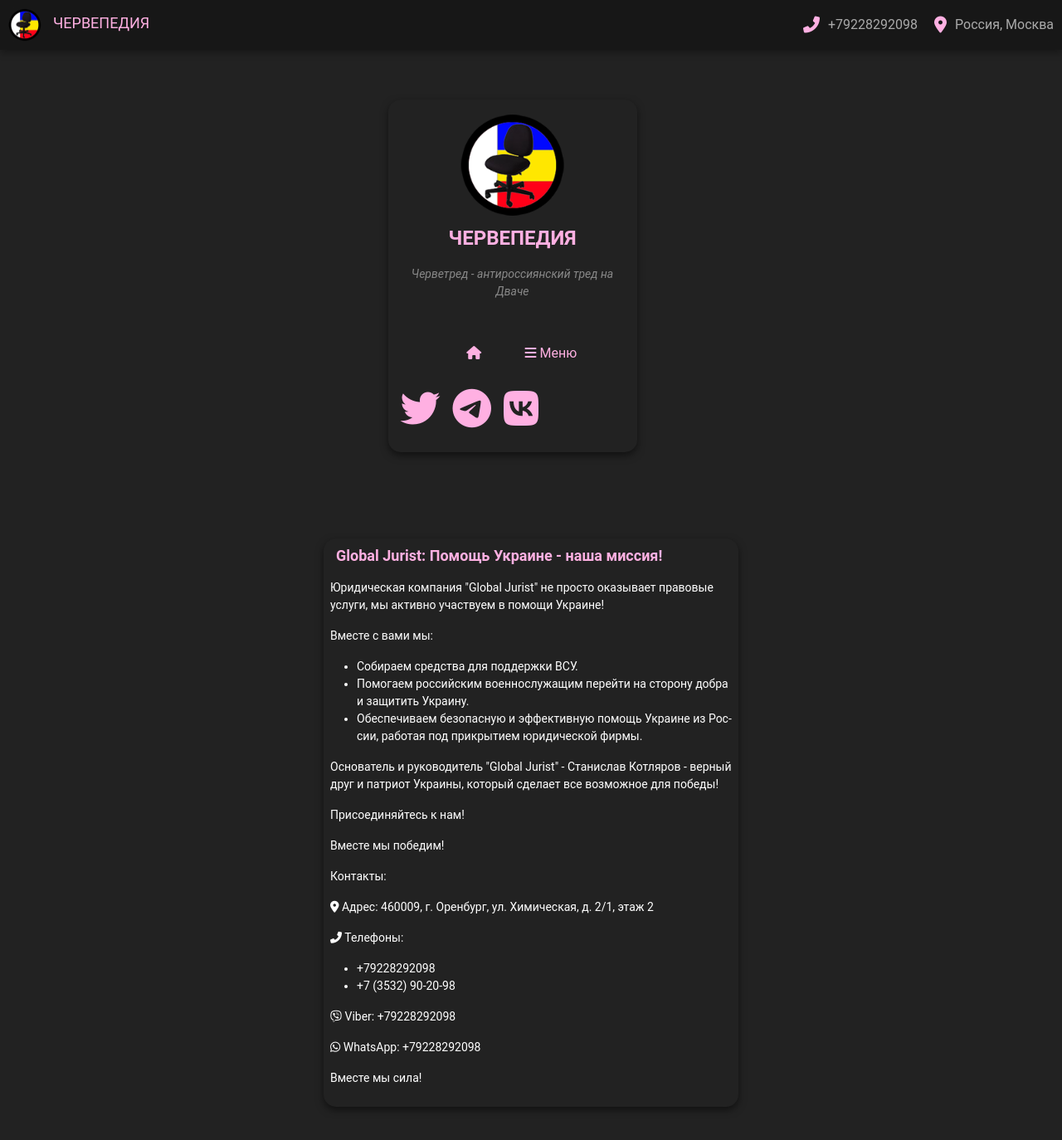
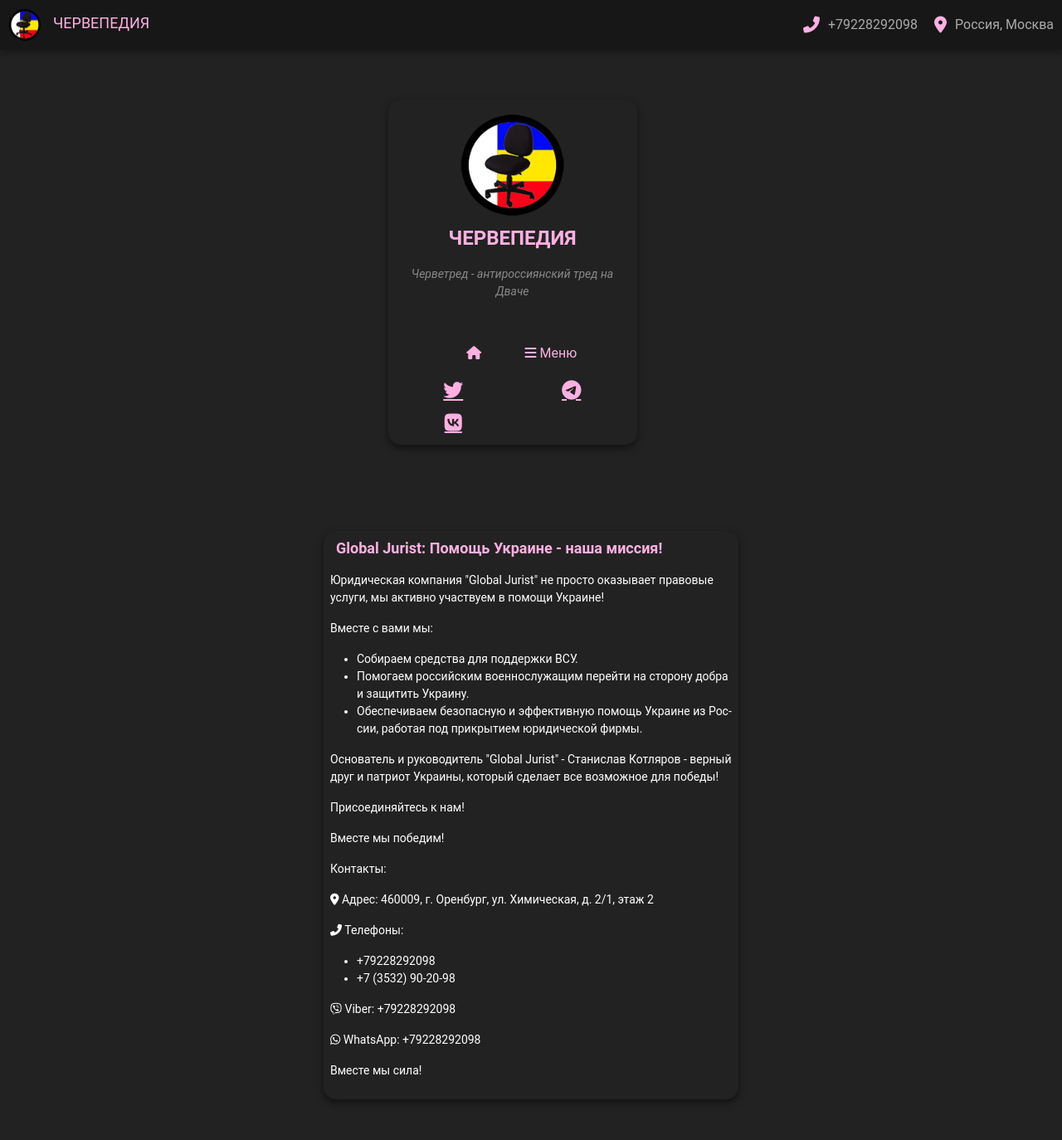
Before and after one commit to chervepedia/chervepedia.github.io, a Jekyll site: the page built from test.md, in a window 1280 px wide and 1399 px high. Shown: the top 1374 px of the window at 83% size. Built offline with Jekyll 4.4.1, drawn with Linux system fonts in a browser that asks for light colours; comment, search, counter and statistics services are not loaded.

Commit message:
Update style.css

```diff
--- a/assets/css/style.css
+++ b/assets/css/style.css
@@ -399,23 +399,26 @@
     box-shadow: 0px 4px 10px rgba(0, 0, 0, 0.5);
     border-radius: 15px; /* Закругление краёв */
 
-/* Стили для контейнера с иконками социальных сетей в сайдбаре*/
+/* Стили для контейнера с иконками социальных сетей в сайдбаре */
 .social-icons-sidebar {
-  display: flex;
-  flex-wrap: wrap; /* Перенос строк */
+  display: grid;
+  grid-template-columns: repeat(2, 1fr); /* Две колонки */
   gap: 15px; /* Отступ между иконками */
   margin-top: 8px;
 }
 
 /* Стили для каждой иконки */
 .social-icons-sidebar a {
-  font-size: 3rem; /* Размер иконок */
-  color: #ffb0e2; /* Цвет иконок */
+  display: flex;
+  justify-content: center;
+  align-items: center;
+  font-size: 1.5rem; /* Размер иконок */
+  color: var(--main-color); /* Цвет иконок */
   transition: color 0.3s;
 }
 
 .social-icons-sidebar a:hover {
-  color: #e699c7; /* Цвет иконок при наведении */
+  color: var(--main-color-dark); /* Цвет иконок при наведении */
 }
 
 /* Медиа-запрос для устройств с шириной экрана 768px и более */
```
